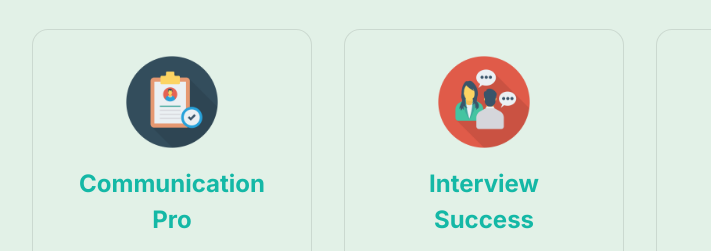
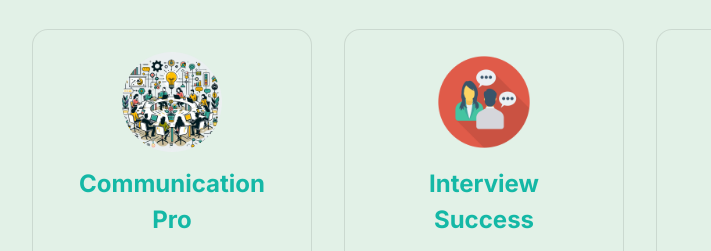
Before and after one commit to yamin-401533/secureByte-cybersecurity, a plain HTML site: page index.html in a window 1280 px wide. Shown: the part 6382-6633 px from the top of the page, 0-711 px from the left. Drawn offline with Linux system fonts and the light colour scheme.

Commit message:
Update index.html

```diff
--- a/index.html
+++ b/index.html
@@ -652,7 +652,7 @@
 
             <div class="service-card">
                 <div class="service-icon">
-                    <img src="assets/r.jpg" alt="Communication icon">
+                    <img src="assets/cll2.jpg" alt="Communication icon">
                 </div>
                 <h3 class="service-title">Communication Pro</h3>
                 <p class="service-description">Master the art of professional communication with personalized coaching on presentation skills, public speaking, and networking.</p>
```
